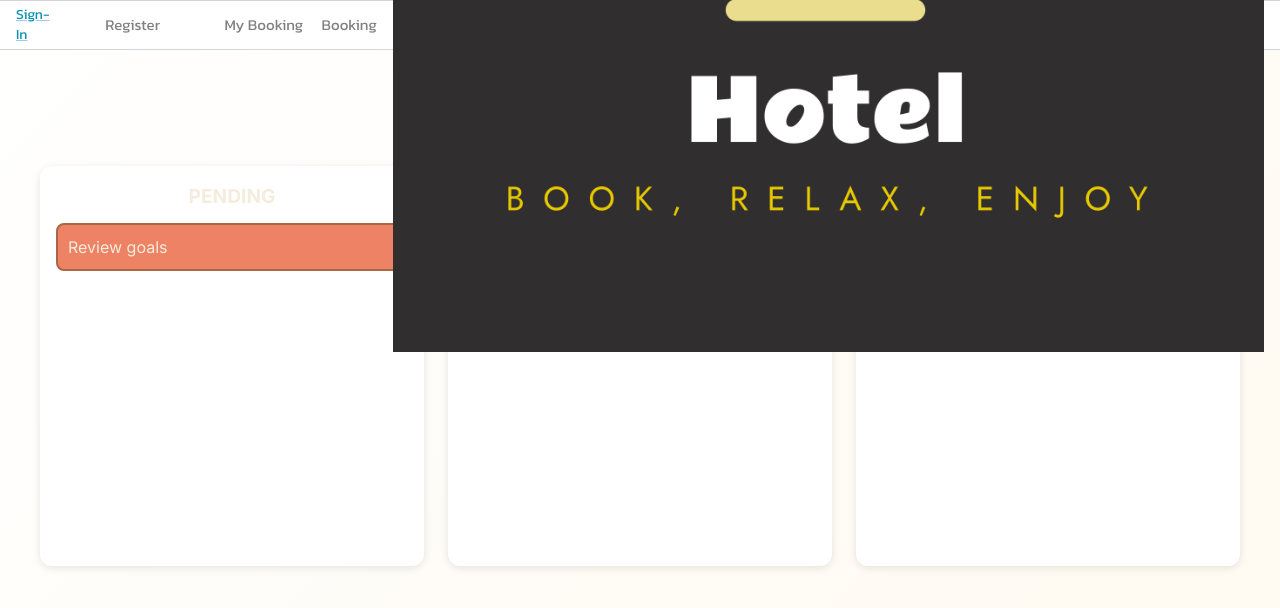
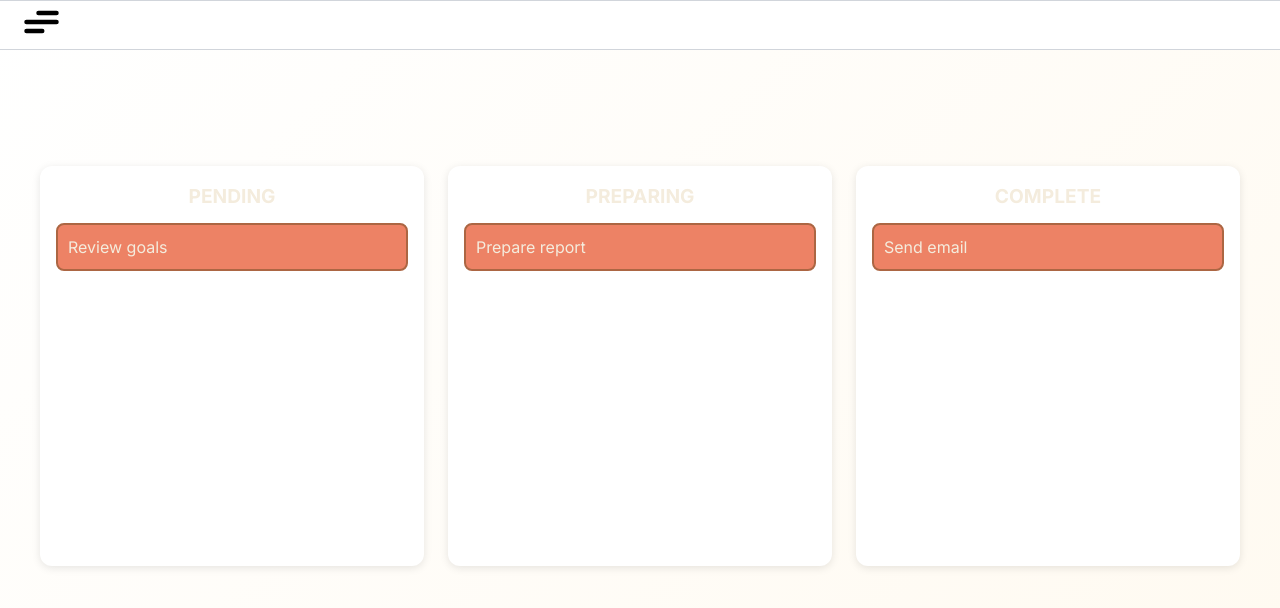
Before and after one commit to 2110503-2564/se-project-32_sing-nak-bid, a Next.js app: page / in a window 1280 px wide. Shown: the top 608 px of the page. Built offline with nearby package versions, Linux system fonts and the light colour scheme; no server answers.

Commit message:
renew topmenu

```diff
--- /dev/null
+++ b/src/components/Hamburger.module.css
@@ -0,0 +1,70 @@
+/* Hamburger button styles */
+.hamburger {
+  cursor: pointer;
+  background: none;
+  border: none;
+  padding: 0;
+  z-index: 50; /* Keep hamburger button above dropdown */
+}
+
+.hamburger svg {
+  height: 3em;
+  transition: transform 600ms cubic-bezier(0.4, 0, 0.2, 1);
+}
+
+.line {
+  fill: none;
+  stroke: black;
+  stroke-linecap: round;
+  stroke-linejoin: round;
+  stroke-width: 3;
+  transition: stroke-dasharray 600ms cubic-bezier(0.4, 0, 0.2, 1),
+    stroke-dashoffset 600ms cubic-bezier(0.4, 0, 0.2, 1);
+}
+
+.lineTopBottom {
+  stroke-dasharray: 12 63;
+}
+
+.open {
+  transform: rotate(-45deg);
+}
+
+.open .lineTopBottom {
+  stroke-dasharray: 20 300;
+  stroke-dashoffset: -32.42;
+}
+
+/* Dropdown menu styles */
+.animate-slide-in {
+  animation: slide-in 0.3s ease-out forwards;
+}
+
+/* Dropdown menu styles */
+.fixed {
+  position: fixed;
+  top: 0;
+  left: 0;
+  height: 100%;
+  width: 16rem; /* or adjust this width based on your design */
+  background-color: white;
+  box-shadow: 4px 0 6px rgba(0, 0, 0, 0.1);
+  z-index: 40; /* Dropdown menu below hamburger button */
+  padding: 1.5rem;
+}
+
+.text-gray-800 {
+  color: #333;
+}
+
+.hover\:text-cyan-600:hover {
+  color: #06b6d4;
+}
+
+.cursor-pointer {
+  cursor: pointer;
+}
+
+.space-y-4 > * + * {
+  margin-top: 1rem;
+}
--- /dev/null
+++ b/src/components/HamburgerButton.tsx
@@ -0,0 +1,71 @@
+"use client";
+import { useState, useEffect, useRef } from "react";
+import styles from "./Hamburger.module.css";
+import Link from "next/link";
+
+export default function HamburgerButton({ onClick }: { onClick?: () => void }) {
+  const [isOpen, setIsOpen] = useState(false);
+  const dropdownRef = useRef<HTMLDivElement | null>(null);
+  const hamburgerRef = useRef<HTMLButtonElement | null>(null);
+
+  // Close the dropdown when clicked outside
+  useEffect(() => {
+    const handleClickOutside = (e: MouseEvent) => {
+      if (
+        dropdownRef.current && !dropdownRef.current.contains(e.target as Node) &&
+        hamburgerRef.current && !hamburgerRef.current.contains(e.target as Node)
+      ) {
+        setIsOpen(false); // Close the dropdown
+      }
+    };
+
+    document.addEventListener("click", handleClickOutside);
+
+    return () => {
+      document.removeEventListener("click", handleClickOutside);
+    };
+  }, []);
+
+  const handleClick = () => {
+    setIsOpen((prev) => !prev);
+    if (onClick) onClick();
+  };
+
+  return (
+    <div className="relative inline-block z-50">
+      {/* Hamburger */}
+      <button
+        ref={hamburgerRef}
+        onClick={handleClick}
+        className={styles.hamburger}
+        aria-label="Menu Toggle"
+      >
+        <svg viewBox="0 0 32 32" className={isOpen ? styles.open : ""}>
+          <path
+            className={`${styles.line} ${styles.lineTopBottom}`}
+            d="M27 10 13 10C10.8 10 9 8.2 9 6 9 3.5 10.8 2 13 2 15.2 2 17 3.8 17 6L17 26C17 28.2 18.8 30 21 30 23.2 30 25 28.2 25 26 25 23.8 23.2 22 21 22L7 22"
+          />
+          <path className={styles.line} d="M7 16 27 16" />
+        </svg>
+      </button>
+
+      {/* Dropdown */}
+      {isOpen && (
+        <div
+          ref={dropdownRef}
+          className="absolute  w-64 overflow-y-auto bg-white border border-gray-200 shadow-lg"
+        >
+          <Link href="/register">
+            <div className="px-4 py-2 hover:bg-gray-100 cursor-pointer">Register</div>
+          </Link>
+          <Link href="/mybooking">
+            <div className="px-4 py-2 hover:bg-gray-100 cursor-pointer">My Booking</div>
+          </Link>
+          <Link href="/booking">
+            <div className="px-4 py-2 hover:bg-gray-100 cursor-pointer">Booking</div>
+          </Link>
+        </div>
+      )}
+    </div>
+  );
+}
--- a/src/components/TopMenu.tsx
+++ b/src/components/TopMenu.tsx
@@ -4,13 +4,14 @@ import TopMenuItem from "./TopMenuItem";
 import { getServerSession } from "next-auth";
 import { authOptions } from "@/libs/auth";
 import { Link } from "@mui/material";
+import HamburgerButton from "./HamburgerButton";
 
 export default async function TopMenu() {
   const session = await getServerSession(authOptions);
 
   return (
     <div className="fixed top-0 left-0 right-0 h-[50px] bg-white z-30 border-t border-b border-gray-300 flex items-center px-4 font-kanit">
-      <div className="flex items-center space-x-4">
+      {/* <div className="flex items-center space-x-4">
         {session ? (
           <Link href="/api/auth/signout?callbackUrl=/">
             <div className="text-cyan-600 text-sm">
@@ -39,6 +40,9 @@ export default async function TopMenu() {
             />
           </Link>
         </div>
+      </div> */}
+      <div>
+      <HamburgerButton/>
       </div>
     </div>
   );
--- a/src/components/topmenu.module.css
+++ b/src/components/topmenu.module.css
@@ -1,4 +1,4 @@
-@import url('https://fonts.googleapis.com/css2?family=Kanit&display=swap');
+@import url("https://fonts.googleapis.com/css2?family=Kanit&display=swap");
 .menucontainer {
   height: 50px;
   background-color: white;
```
Lines whose indentation alone changed are shown as unchanged.
